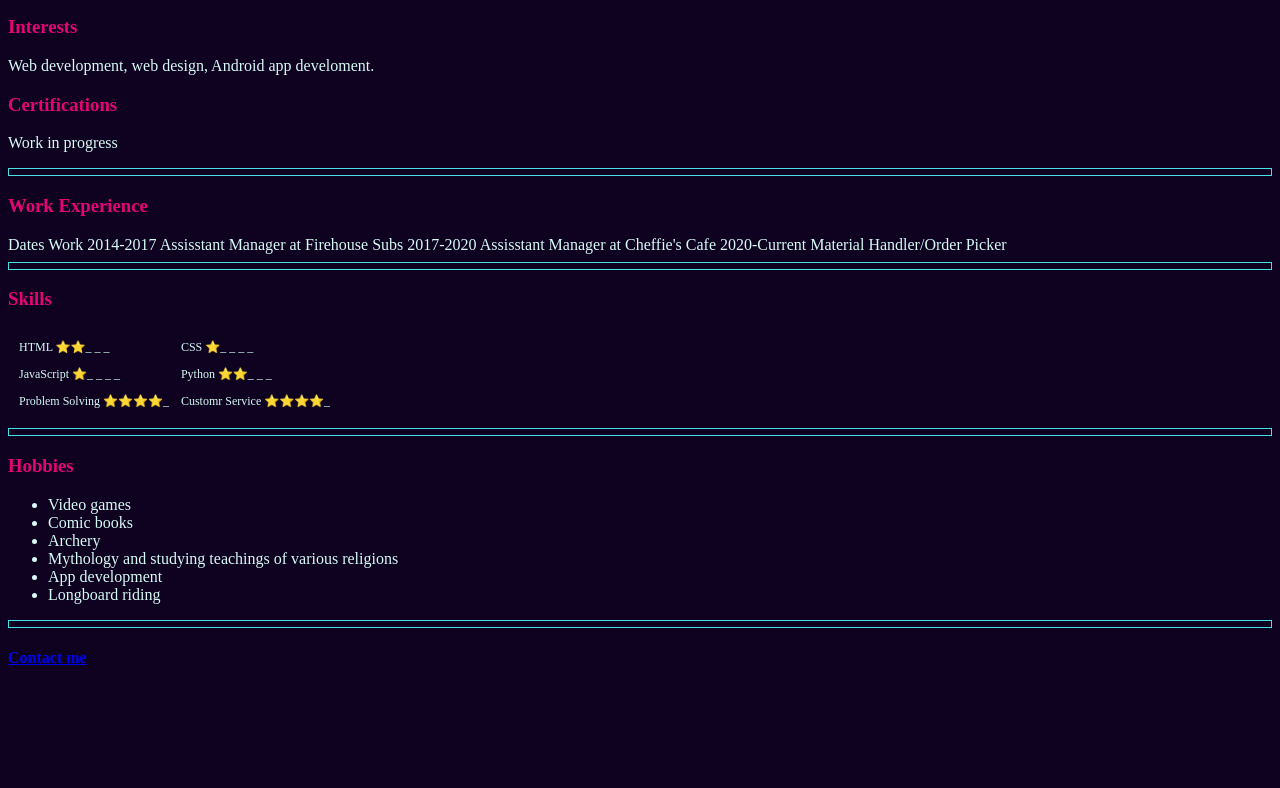
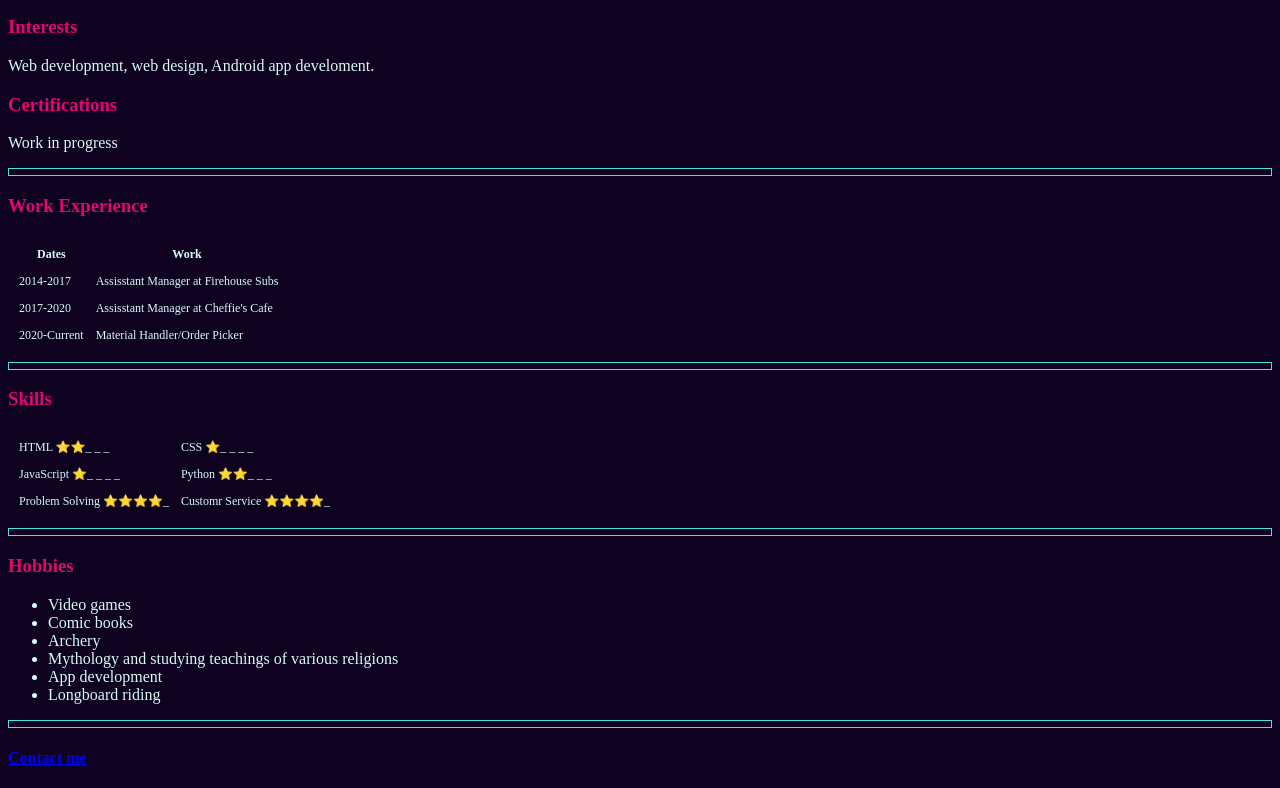
Before and after one commit to IceCaptain901/CV, a plain HTML site: page index.html in a window 1280 px wide. Shown: the part 379-1167 px from the top of the page. Before the commit the page ends 1067 px from the top, so only its background shows below. Drawn offline with Linux system fonts and the light colour scheme.

Commit message:
Update index.html

```diff
--- a/index.html
+++ b/index.html
@@ -30,7 +30,7 @@
   <p>Work in progress</p>
   <hr>
   <h3>Work Experience</h3>
-  <tables cellspacing="10">
+  <table cellspacing="10">
     <thead>
       <tr>
         <th>Dates</th>
```
